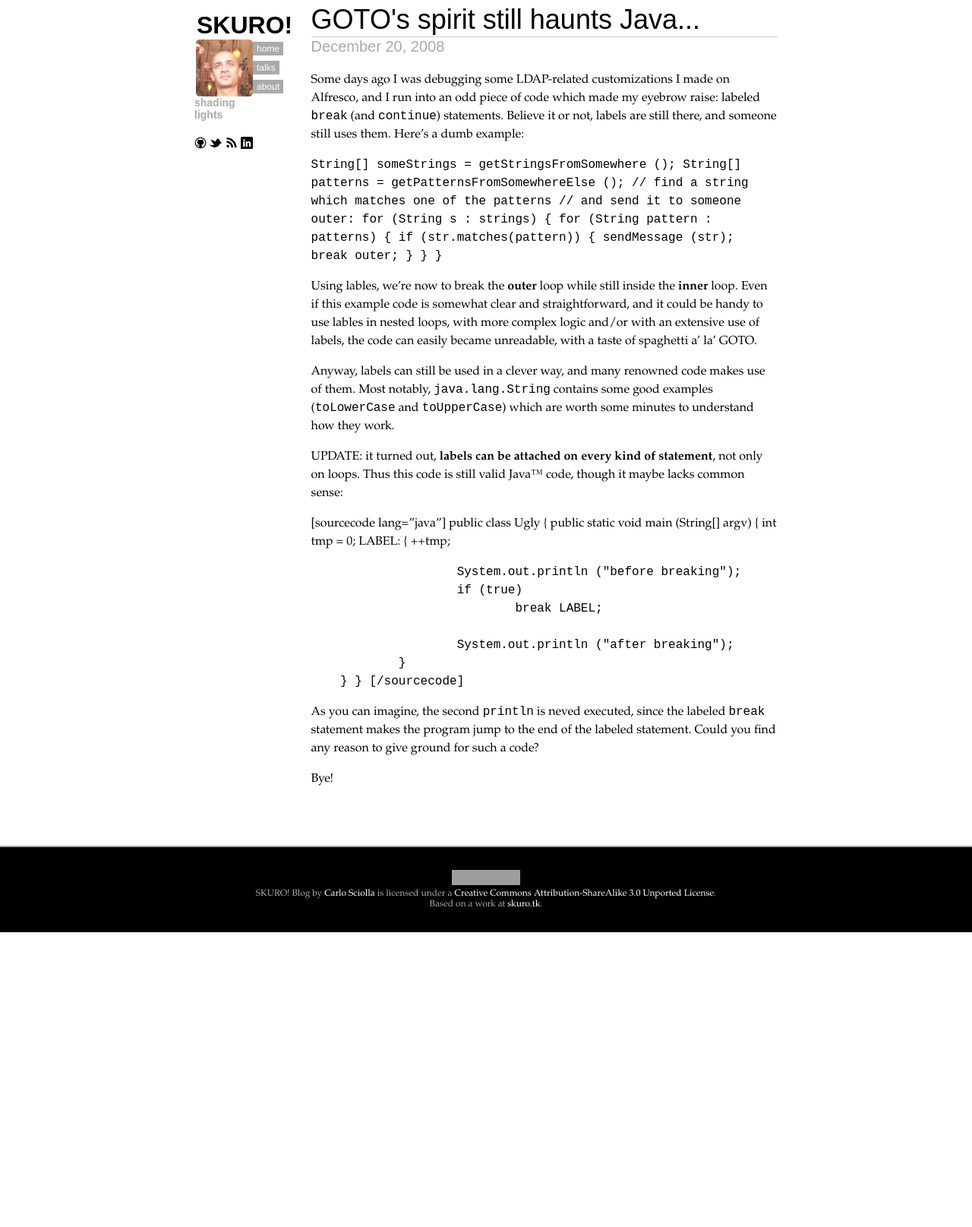
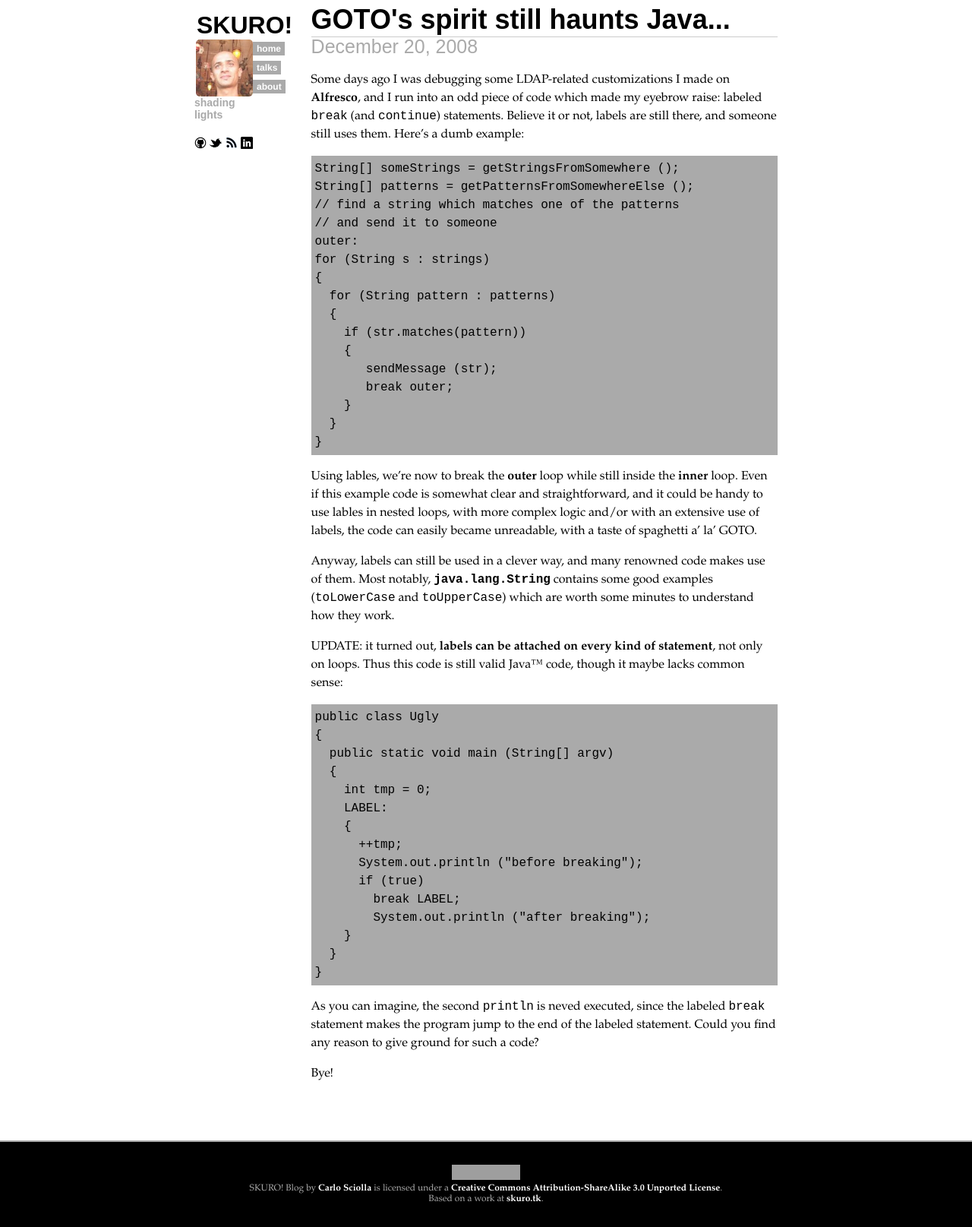
Before and after one commit to skuro/skuro.github.com, a Jekyll site: the page built from _posts/2008-12-20-gotos-spirit-still-haunts-javaor-not.md, in a window 1280 px wide. Shown: the whole page at 76% size. Built offline with Jekyll 4.4.1, drawn with Linux system fonts in a browser that asks for light colours; some web fonts are replaced; Markdown is read by kramdown in place of the engine named in the settings; comment, search, counter and statistics services are not loaded; before the commit the page ends 1227 px from its top, so only the background shows below that; grey boxes are pictures that could not be loaded.

Commit message:
better css for blockquote; finishing touches on first post; fixed typo on latest post

```diff
--- a/_posts/2008-12-20-gotos-spirit-still-haunts-javaor-not.md
+++ b/_posts/2008-12-20-gotos-spirit-still-haunts-javaor-not.md
@@ -4,24 +4,25 @@
 ---
 Some days ago I was debugging some LDAP-related customizations I made on <a title="Alfresco ECM" href="http://www.alfresco.com" target="_blank">Alfresco</a>, and I run into an odd piece of code which made my eyebrow raise: labeled <code>break</code> (and <code>continue</code>) statements. Believe it or not, labels are still there, and someone still uses them. Here's a dumb example:
 
-<code>
-String[] someStrings = getStringsFromSomewhere ();
-String[] patterns = getPatternsFromSomewhereElse ();
-// find a string which matches one of the patterns
-// and send it to someone
-outer:
-for (String s : strings)
-{
-        for (String pattern : patterns)
+
+    String[] someStrings = getStringsFromSomewhere ();
+    String[] patterns = getPatternsFromSomewhereElse ();
+    // find a string which matches one of the patterns
+    // and send it to someone
+    outer:
+    for (String s : strings)
+    {
+      for (String pattern : patterns)
+      {
+        if (str.matches(pattern))
         {
-                if (str.matches(pattern))
-                {
-                        sendMessage (str);
-                        break outer;
-                }
+           sendMessage (str);
+           break outer;
         }
-}
-</code>
+      }
+    }
+
+
 
 Using lables, we're now to break the <strong>outer</strong> loop while still inside the <strong>inner</strong> loop. Even if this example code is somewhat clear and straightforward, and it could be handy to use lables in nested loops, with more complex logic and/or with an extensive use of labels, the code can easily became unreadable, with a taste of spaghetti a' la' GOTO.
 
@@ -30,25 +31,23 @@
 UPDATE:
 it turned out, <b>labels can be attached on every kind of statement</b>, not only on loops. Thus this code is still valid Java&trade; code, though it maybe lacks common sense:
 
-[sourcecode lang="java"]
-public class Ugly
-{
-        public static void main (String[] argv)
+
+    public class Ugly
+    {
+      public static void main (String[] argv)
+      {
+        int tmp = 0;
+        LABEL:
         {
-                int tmp = 0;
-                LABEL:
-                {
-                        ++tmp;
+          ++tmp;
+          System.out.println ("before breaking");
+          if (true)
+            break LABEL;
+            System.out.println ("after breaking");
+        }
+      }
+    }
 
-                        System.out.println ("before breaking");
-                        if (true)
-                                break LABEL;
-
-                        System.out.println ("after breaking");
-                }
-        }
-}
-[/sourcecode]
 
 As you can imagine, the second <code>println</code> is neved executed, since the labeled <code>break</code> statement makes the program jump to the end of the labeled statement.
 Could you find any reason to give ground for such a code?
--- a/css/skuro.css
+++ b/css/skuro.css
@@ -34,7 +34,7 @@
 a, a:visited {
   text-decoration: none;
   color: #000;
-  font-weight: 100;
+  font-weight: bold;
 }
 
 a:hover {
@@ -43,7 +43,7 @@
 
 div.post h2 {
   font-family: 'Yanone Kaffeesatz', sans-serif;
-  font-size: 20px;
+  font-size: 25px;
   font-weight: normal;
   border-bottom: 1px solid #ccc;
 }
@@ -224,7 +224,7 @@
   display: block;
   padding: 10px;
   margin: 10px;
-  background-color: #aaa;
+  background-color: #ddd;
   -webkit-border-radius: 10px;
   -moz-border-radius: 10px;
   border-radius: 10px;
@@ -235,3 +235,10 @@
   padding-top: 10px;
   margin-top: 50px;
 }
+
+pre code {
+  display:block;
+  background-color: #aaa;
+  padding: 5px;
+  -moz-border-radius: 10px;
+}
```
Also changed, not shown: _posts/2011-11-15-maven-3-cookbook-reviewed.md (+16 -11 lines).
